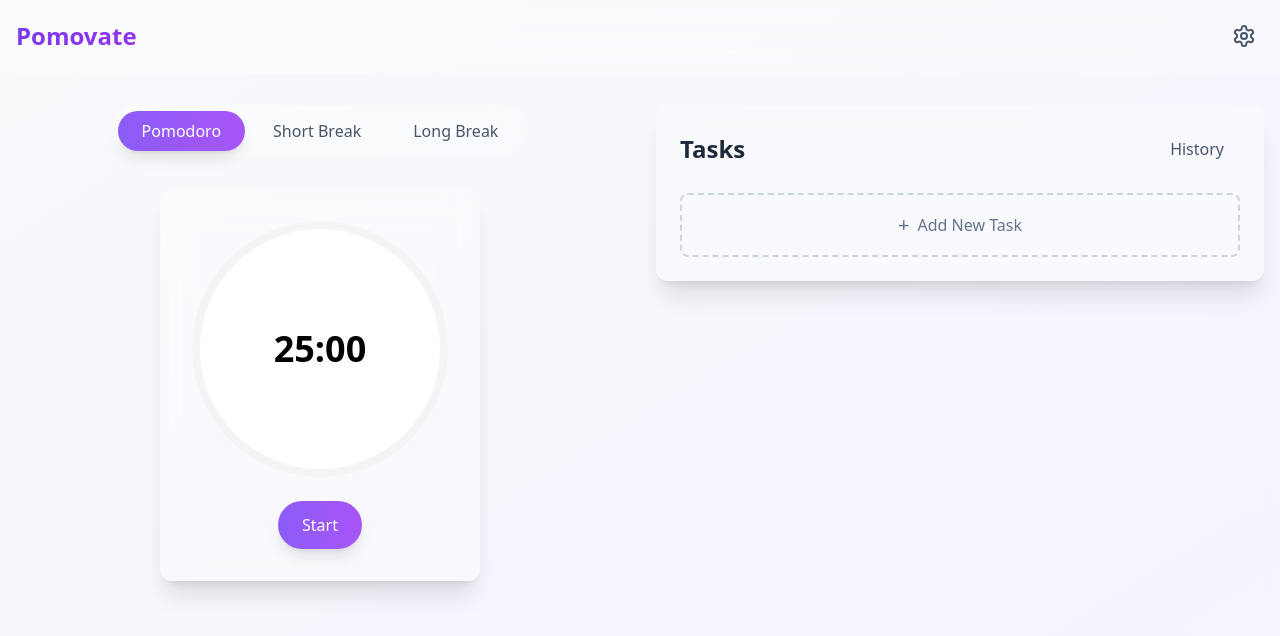
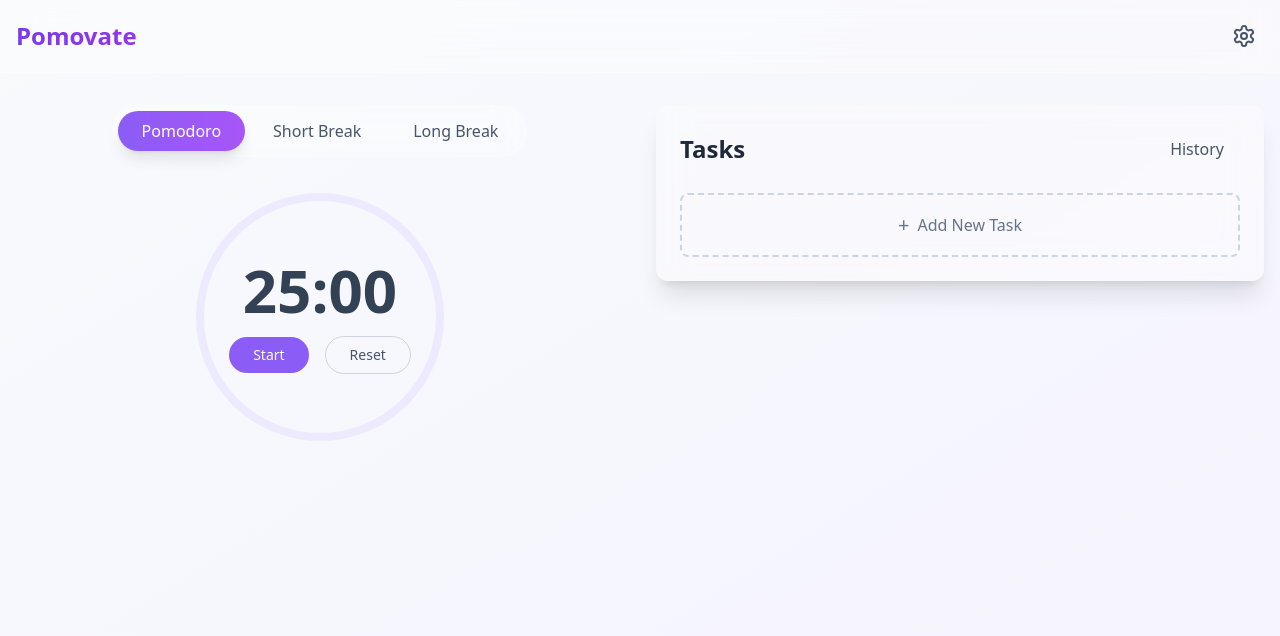
Before and after one commit to kirankandel/pomovate-desktop, a React (Vite) app: page / in a window 1280 px wide. Shown: the top 636 px of the page. Built offline with nearby package versions, Linux system fonts and the light colour scheme.

Commit message:
add complete task on timer, and button to reset the timer

```diff
--- a/src/components/Tasks/TaskCard.tsx
+++ b/src/components/Tasks/TaskCard.tsx
@@ -28,9 +28,11 @@ const TaskCard: React.FC<{ task: Task }> = ({ task }) => {
   const handleComplete = (e: React.MouseEvent) => {
     e.stopPropagation();
     if (isActive) {
-      setActiveTask(null);
+      const partialProgress = currentPomodoro.elapsed / currentPomodoro.total;
+      completeTask(task.id, partialProgress);
+    } else {
+      completeTask(task.id, 0);
     }
-    completeTask(task.id);
   };
 
   const handleStartStop = (e: React.MouseEvent) => {
--- a/src/components/Timer/index.tsx
+++ b/src/components/Timer/index.tsx
@@ -1,12 +1,22 @@
 import React, { useEffect, useState } from "react";
 import { useTaskContext } from "@/context/TaskContext";
 import { useSettings } from "@/context/SettingsContext";
+import { formatTime } from "@/utils/formatTime";
 
 const Timer: React.FC = () => {
   const { settings } = useSettings();
-  const { activeTask, mode, setMode, setCurrentPomodoro, updateTaskProgress } = useTaskContext();
+  const {
+    activeTask,
+    mode,
+    setMode,
+    setCurrentPomodoro,
+    updateTaskProgress,
+    completeTask
+  } = useTaskContext();
+
   const [isRunning, setIsRunning] = useState(false);
   const [cycles, setCycles] = useState(0);
+  const [elapsedTime, setElapsedTime] = useState(0);
 
   const TIMER_DURATION = {
     pomodoro: settings.pomodoroTime * 60,
@@ -16,134 +26,164 @@ const Timer: React.FC = () => {
 
   const [timeLeft, setTimeLeft] = useState(TIMER_DURATION[mode]);
 
-  // Reset timer when mode changes
+  const getProgress = () => ((TIMER_DURATION[mode] - timeLeft) / TIMER_DURATION[mode]) * 100;
+
+  const getTimerColors = () => {
+    switch (mode) {
+      case 'pomodoro':
+        return { ring: 'rgb(139 92 246)', background: 'rgb(237 233 254)' };
+      case 'shortBreak':
+        return { ring: 'rgb(34 197 94)', background: 'rgb(220 252 231)' };
+      case 'longBreak':
+        return { ring: 'rgb(59 130 246)', background: 'rgb(219 234 254)' };
+    }
+  };
+
   useEffect(() => {
     setTimeLeft(TIMER_DURATION[mode]);
+    setElapsedTime(0);
     setCurrentPomodoro({
       elapsed: 0,
       total: TIMER_DURATION[mode]
     });
   }, [mode, settings]);
 
-  // Handle timer completion
-  const handleCycleCompletion = () => {
+  useEffect(() => {
+    let interval: NodeJS.Timeout;
+
+    if (isRunning && timeLeft > 0) {
+      interval = setInterval(() => {
+        setTimeLeft(prev => prev - 1);
+        setElapsedTime(prev => prev + 1);
+        setCurrentPomodoro({
+          elapsed: elapsedTime + 1,
+          total: TIMER_DURATION[mode]
+        });
+      }, 1000);
+    } else if (timeLeft === 0) {
+      handleTimerComplete();
+    }
+
+    return () => clearInterval(interval);
+  }, [isRunning, timeLeft, mode]);
+
+  const handleTimerComplete = async () => {
     setIsRunning(false);
 
     if (mode === 'pomodoro' && activeTask) {
-      updateTaskProgress(activeTask.id);
-      const newCycles = cycles + 1;
+      const progress = elapsedTime / TIMER_DURATION[mode];
+      await updateTaskProgress(activeTask.id);
+    }
+
+    const newCycles = mode === 'pomodoro' ? cycles + 1 : cycles;
     setCycles(newCycles);
 
-      // Switch to break mode
-      if (newCycles % settings.longBreakInterval === 0) {
-        setMode('longBreak');
-      } else {
-        setMode('shortBreak');
+    if (mode === 'pomodoro') {
+      const nextMode = newCycles >= settings.longBreakInterval ? 'longBreak' : 'shortBreak';
+      setMode(nextMode);
+      if (settings.autoStartBreaks) {
+        setIsRunning(true);
       }
-
-      // Auto-start break if enabled
-      setTimeout(() => {
-        setIsRunning(settings.autoStartBreaks);
-      }, 50);
     } else {
       setMode('pomodoro');
-      // Auto-start next pomodoro if enabled
-      setTimeout(() => {
-        setIsRunning(settings.autoStartPomodoros);
-      }, 50);
+      if (settings.autoStartPomodoros) {
+        setIsRunning(true);
+      }
     }
   };
 
-  // Timer effect
-  useEffect(() => {
-    let timer: NodeJS.Timeout;
-
-    if (isRunning && timeLeft > 0) {
-      timer = setInterval(() => {
-        setTimeLeft((prevTime) => {
-          if (prevTime <= 1) {
-            clearInterval(timer);
-            handleCycleCompletion();
-            return 0;
+  const handleCompleteTask = async () => {
+    if (activeTask) {
+      setIsRunning(false);
+      const progress = elapsedTime / TIMER_DURATION[mode];
+      await completeTask(activeTask.id, progress);
+      setTimeLeft(TIMER_DURATION[mode]);
+      setElapsedTime(0);
+      setCurrentPomodoro({ elapsed: 0, total: TIMER_DURATION[mode] });
+      setMode('pomodoro');
     }
-          return prevTime - 1;
-        });
-
-        setCurrentPomodoro({
-          elapsed: TIMER_DURATION[mode] - timeLeft + 1,
-          total: TIMER_DURATION[mode]
-        });
-      }, 1000);
-    }
-
-    return () => {
-      if (timer) clearInterval(timer);
-    };
-  }, [isRunning, timeLeft, mode]);
-
-  const formatTime = (seconds: number) => {
-    const minutes = Math.floor(seconds / 60);
-    const remainingSeconds = seconds % 60;
-    return `${minutes}:${remainingSeconds < 10 ? '0' : ''}${remainingSeconds}`;
   };
 
-  const getProgress = () => {
-    const total = TIMER_DURATION[mode];
-    return ((total - timeLeft) / total) * 360;
+  const toggleTimer = () => {
+    setIsRunning(!isRunning);
   };
 
-  const getColor = () => {
-    const progress = getProgress();
-    if (progress > 270) return '#ef4444'; // red
-    if (progress > 180) return '#eab308'; // yellow
-    return '#22c55e'; // green
+  const resetTimer = () => {
+    setIsRunning(false);
+    setTimeLeft(TIMER_DURATION[mode]);
+    setElapsedTime(0);
+    setCurrentPomodoro({ elapsed: 0, total: TIMER_DURATION[mode] });
   };
 
+  const colors = getTimerColors();
+  const progress = getProgress();
+
   return (
-    <div className="relative">
-      <div className="backdrop-blur-lg bg-white/30 rounded-xl p-8 shadow-xl">
-        <div className="relative w-64 h-64 mx-auto">
-          {/* Progress Circle */}
-          <div
-            className="absolute inset-0 rounded-full"
+    <div className="space-y-6">
+      <div className="text-center">
+        <div className="relative inline-block">
+          <svg className="w-64 h-64 -rotate-90 transform">
+            <circle
+              cx="128"
+              cy="128"
+              r="120"
+              stroke={colors.background}
+              strokeWidth="8"
+              fill="none"
+            />
+            <circle
+              cx="128"
+              cy="128"
+              r="120"
+              stroke={colors.ring}
+              strokeWidth="8"
+              strokeLinecap="round"
+              fill="none"
               style={{
-              background: `conic-gradient(
-                ${getColor()} ${getProgress()}deg,
-                #f3f4f6 ${getProgress()}deg
-              )`,
-              transition: 'all 1s linear'
+                strokeDasharray: '754',
+                strokeDashoffset: 754 - (754 * progress) / 100,
+                transition: 'stroke-dashoffset 0.5s ease-in-out'
               }}
+            />
+          </svg>
+          <div className="absolute inset-0 flex flex-col items-center justify-center">
+            <div className="text-6xl font-bold text-slate-700">
+              {formatTime(timeLeft)}
+            </div>
+            <div className="mt-4 space-x-4">
+              <button
+                onClick={toggleTimer}
+                className="px-6 py-2 text-sm rounded-full bg-violet-500 text-white
+                         hover:bg-violet-600 transition-colors duration-200"
               >
-            <div className="absolute inset-2 bg-white rounded-full">
-              <div className="absolute inset-0 flex flex-col items-center justify-center">
-                <h3 className={`text-4xl font-bold ${
-                  isRunning ? 'animate-pulse' : ''
-                }`}>
-                  {formatTime(timeLeft)}
-                </h3>
-                {activeTask && (
-                  <p className="text-sm text-slate-600 mt-2 max-w-[80%] truncate">
-                    {activeTask.description}
-                  </p>
-                )}
+                {isRunning ? 'Pause' : 'Start'}
+              </button>
+              <button
+                onClick={resetTimer}
+                className="px-6 py-2 text-sm rounded-full border border-slate-300
+                         text-slate-600 hover:bg-slate-100 transition-colors duration-200"
+              >
+                Reset
+              </button>
             </div>
           </div>
         </div>
       </div>
 
-        <div className="mt-6 flex justify-center">
+      {activeTask && mode === 'pomodoro' && (
+        <div className="text-center">
           <button
-            onClick={() => setIsRunning(!isRunning)}
-            className={`px-6 py-3 rounded-full transition-all
-              ${isRunning ?
-                'bg-red-500 hover:bg-red-600' :
-                'bg-gradient-to-r from-violet-500 to-purple-500 hover:shadow-lg'
-              } text-white font-medium shadow-lg hover:scale-105 active:scale-95`}
+            onClick={handleCompleteTask}
+            className="px-6 py-2 rounded-lg bg-green-500 text-white
+                     hover:bg-green-600 transition-colors duration-200"
           >
-            {isRunning ? "Pause" : "Start"}
+            Complete Task
           </button>
+          <div className="mt-2 text-slate-600">
+            Current Task: {activeTask.description}
           </div>
         </div>
+      )}
     </div>
   );
 };
--- a/src/context/TaskContext.tsx
+++ b/src/context/TaskContext.tsx
@@ -21,7 +21,7 @@ interface TaskContextType {
     total: number;
   };
   deleteTask: (id: string) => Promise<void>;
-  completeTask: (id: string) => Promise<void>;
+  completeTask: (id: string, partialProgress: number) => Promise<void>;
   setMode: (mode: TimerMode) => void;
   addProject: (project: string) => Promise<void>;
   setActiveTask: (task: Task | null) => void;
@@ -87,18 +87,24 @@ export const TaskProvider: React.FC<{ children: React.ReactNode }> = ({ children
     }
   };
 
-  const completeTask = async (id: string) => {
+  const completeTask = async (id: string, partialProgress?: number) => {
     try {
       if (activeTask?.id === id) {
         setActiveTask(null);
       }
-      await dbTasks.complete(id);
+
+      const task = tasks.find(t => t.id === id);
+      if (task) {
+        const finalCompletedPomodoros = task.completedPomodoros + (partialProgress || 0);
+        await dbTasks.complete(id, finalCompletedPomodoros);
+
         const [updatedTasks, updatedCompletedTasks] = await Promise.all([
           dbTasks.getAll(),
           dbCompletedTasks.getAll()
         ]);
         setTasks(updatedTasks);
         setCompletedTasks(updatedCompletedTasks);
+      }
     } catch (error) {
       console.error('Failed to complete task:', error);
       throw error;
--- /dev/null
+++ b/src/utils/formatTime.ts
@@ -0,0 +1,9 @@
+export const formatTime = (seconds: number): string => {
+    const minutes = Math.floor(seconds / 60);
+    const remainingSeconds = seconds % 60;
+
+    const formattedMinutes = String(minutes).padStart(2, '0');
+    const formattedSeconds = String(remainingSeconds).padStart(2, '0');
+
+    return `${formattedMinutes}:${formattedSeconds}`;
+  };
```
Also changed, not shown: src/database/db.ts (+16 -9 lines). Lines whose indentation alone changed are shown as unchanged.
